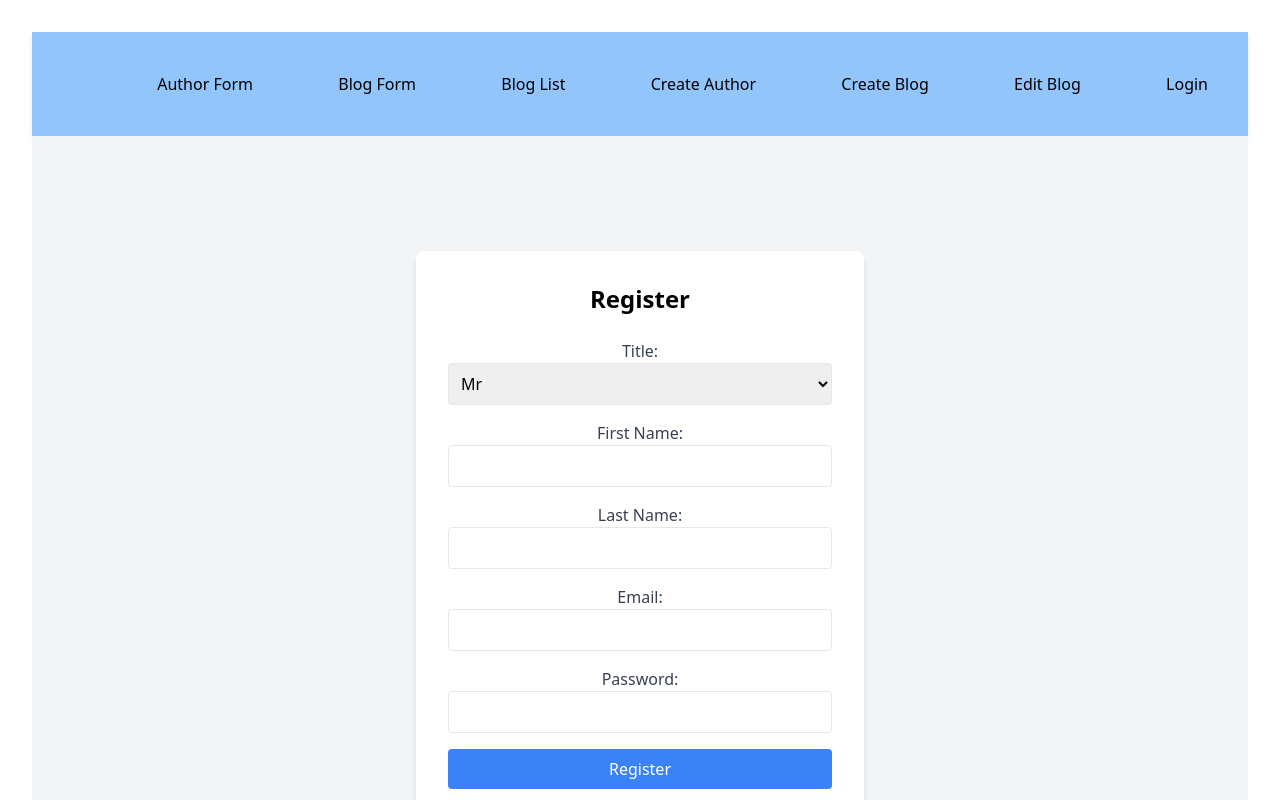
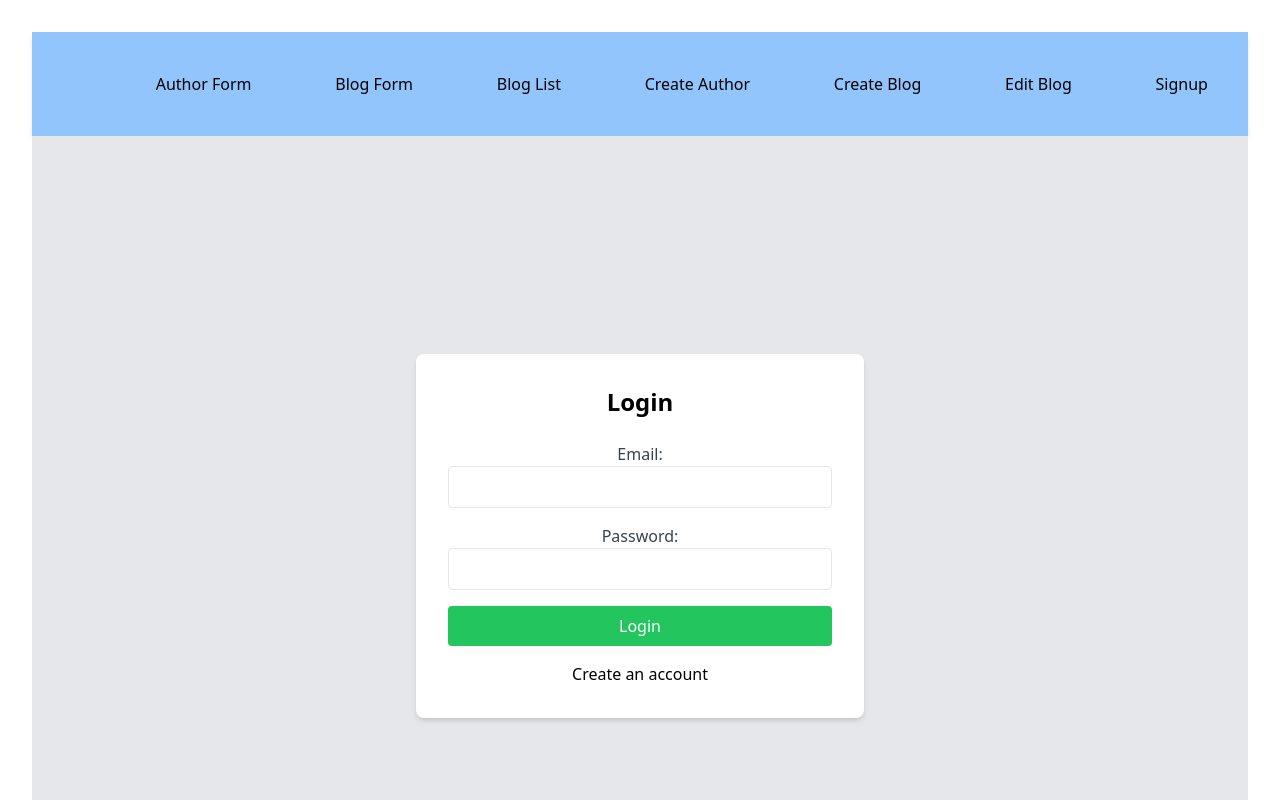
Before and after one commit to dpk10/blog, a React (Vite) app: page /login in a window 1280 px wide. Shown: the top 800 px of the page. Built offline with nearby package versions, Linux system fonts and the light colour scheme.

Commit message:
Fixed issue of login and signup UI

```diff
--- a/src/App.jsx
+++ b/src/App.jsx
@@ -56,6 +56,7 @@ function App() {
           <Route path='login' element={<Login/>}/>
 
 
+
         </Routes>
       </Router>
 
--- a/src/components/Navbar.jsx
+++ b/src/components/Navbar.jsx
@@ -25,7 +25,9 @@ const Navbar = () => {
           <Link to="/create_author">Create Author</Link>
           <Link to="/blogs">Create Blog</Link>
           <Link to="/edit_blog">Edit Blog</Link>
-          <Link to="/login">Login</Link>
+          <Link to="/login">Signup</Link>
+
+
 
 
 
--- a/src/pages/Login.jsx
+++ b/src/pages/Login.jsx
@@ -4,6 +4,13 @@ import { ToastContainer, toast } from 'react-toastify';
 import 'react-toastify/dist/ReactToastify.css';
 
 const Login = () => {
+  const [isLogin, setIsLogin] = useState(true);
+
+  const toggleMode = () => {
+    setIsLogin(!isLogin);
+    setFormData({ title: '', fname: '', lname: '' ,email: '',password:''});
+  };
+
   const [isRegistered, setIsRegistered] = useState(false);
 
   const [registerData, setRegisterData] = useState({
@@ -64,14 +71,14 @@ const Login = () => {
   };
 
   return (
-    <div className="min-h-screen bg-gray-100 flex flex-col justify-center items-center p-6">
+    <div className="min-h-screen bg-gray-200 flex flex-col justify-center items-center p-6">
       <ToastContainer />
 
       <div className="w-full max-w-md bg-white shadow-md rounded-lg p-8">
-        <h2 className="text-2xl font-bold mb-6 text-center">{isRegistered ? 'Login' : 'Register'}</h2>
+        <h2 className="text-2xl font-bold mb-6 text-center">{isLogin ? 'Login' : 'Register'}</h2>
 
 
-        {!isRegistered && (
+        {!isLogin && (
           <form onSubmit={handleRegisterSubmit} className="space-y-4">
             <div>
               <label className="block text-gray-700">Title:</label>
@@ -134,14 +141,19 @@ const Login = () => {
             <button
               type="submit"
               className="w-full bg-blue-500 text-white p-2 rounded hover:bg-blue-600"
-            >
-              Register
+            >Signup
+
             </button>
+            <button onClick={toggleMode}>{isRegistered ? 'Create an account' : 'Already have an account? Login'}</button>
+            {/* <div className="text-sm text-center text-gray-500">
+            Already have an account? <a href="#" className="font-medium text-indigo-600 hover:text-indigo-500">Sign in</a>
+              </div> */}
+
           </form>
         )}
 
 
-        {isRegistered && (
+        {isLogin && (
           <form onSubmit={handleLoginSubmit} className="space-y-4">
             <div>
               <label className="block text-gray-700">Email:</label>
@@ -167,10 +179,11 @@ const Login = () => {
             </div>
             <button
               type="submit"
-              className="w-full bg-green-500 text-white p-2 rounded hover:bg-green-600"
-            >
-              Login
+              className="w-full bg-green-500 text-white p-2 rounded hover:bg-green-600">
+                Login
+
             </button>
+            <button onClick={toggleMode}>{isLogin ? 'Create an account' : 'Already have an account? Login'}</button>
           </form>
         )}
       </div>
```
